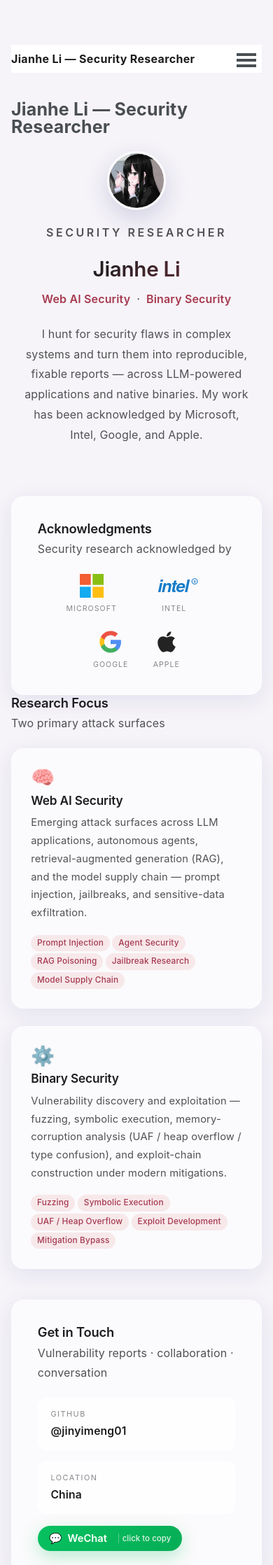
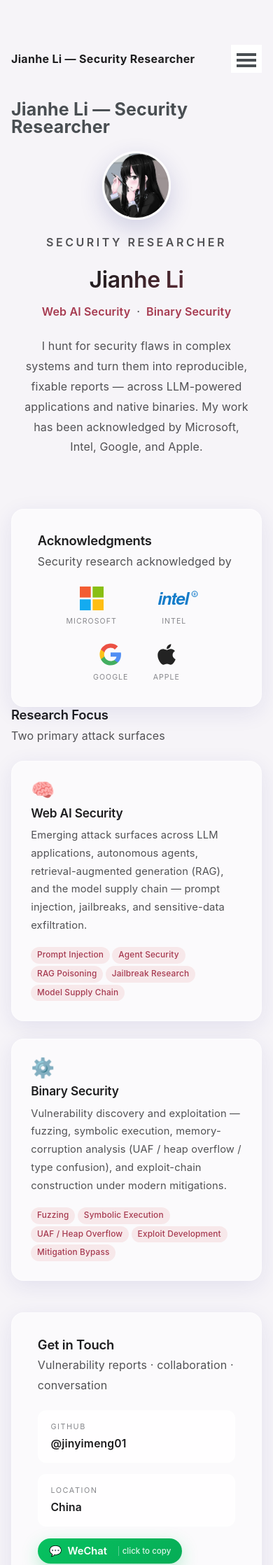
Before and after one commit to jinyimeng01/jinyimeng01.github.io, a Jekyll site: the page built from _pages/about.md, in a window 390 px wide. Shown: the top 2236 px of the page at 70% size. Built offline with Jekyll 4.4.1, drawn with Linux system fonts in a browser that asks for light colours; a style sheet for code colours, icons or effects is not loaded; some of the changed text lies outside the part shown.

Commit message:
fix: kill white header bg + remove floating footer + balance avatar/name
- header: .masthead__menu-item had per-item white bg (#fff) -> transparent; drop masthead::after divider + selected underline
- footer: was position:fixed bottom:0 (floating box) -> display:none
- avatar 84 -> 98px; hero title clamp up to 2.7rem for balance

```diff
--- a/assets/css/glass.css
+++ b/assets/css/glass.css
@@ -85,7 +85,9 @@ body::after {
 /* ===== Masthead — transparent, NOT floating (static, no border) ===== */
 .masthead,
 #masthead,
-.masthead__menu {
+.masthead__menu,
+.masthead__inner-wrap,
+.masthead__menu-item {
   background: transparent !important;
   backdrop-filter: none !important;
   -webkit-backdrop-filter: none !important;
@@ -93,6 +95,9 @@ body::after {
   box-shadow: none !important;
   position: static !important;
 }
+.masthead::after,
+.masthead__menu::after { display: none !important; }
+.masthead__menu-item.selected a { border-bottom: none !important; }
 .greedy-nav { background: transparent !important; box-shadow: none !important; }
 .greedy-nav a,
 .greedy-nav .nav-separator {
@@ -193,12 +198,7 @@ body::after {
 
 /* ===== Footer — transparent, no border, minimal ===== */
 .page__footer {
-  background: transparent !important;
-  backdrop-filter: none !important;
-  -webkit-backdrop-filter: none !important;
-  border-top: none !important;
-  box-shadow: none !important;
-  color: var(--ink-faint) !important;
+  display: none !important;
 }
 .page__footer a { color: var(--ink-soft) !important; }
 .page__footer-copyright { color: var(--ink-faint) !important; font-size: 0.82rem; }
@@ -215,8 +215,8 @@ body::after {
   padding: 0.6rem 1rem 0.5rem;
 }
 .hero__avatar {
-  width: 84px;
-  height: 84px;
+  width: 98px;
+  height: 98px;
   border-radius: 50%;
   object-fit: cover;
   object-position: center top;
@@ -234,7 +234,7 @@ body::after {
   margin: 0 0 0.6em;
 }
 .hero__title {
-  font-size: clamp(1.85rem, 4vw, 2.5rem);
+  font-size: clamp(2rem, 4.5vw, 2.7rem);
   font-weight: 700;
   letter-spacing: -0.02em;
   margin: 0 0 0.35em;
```
